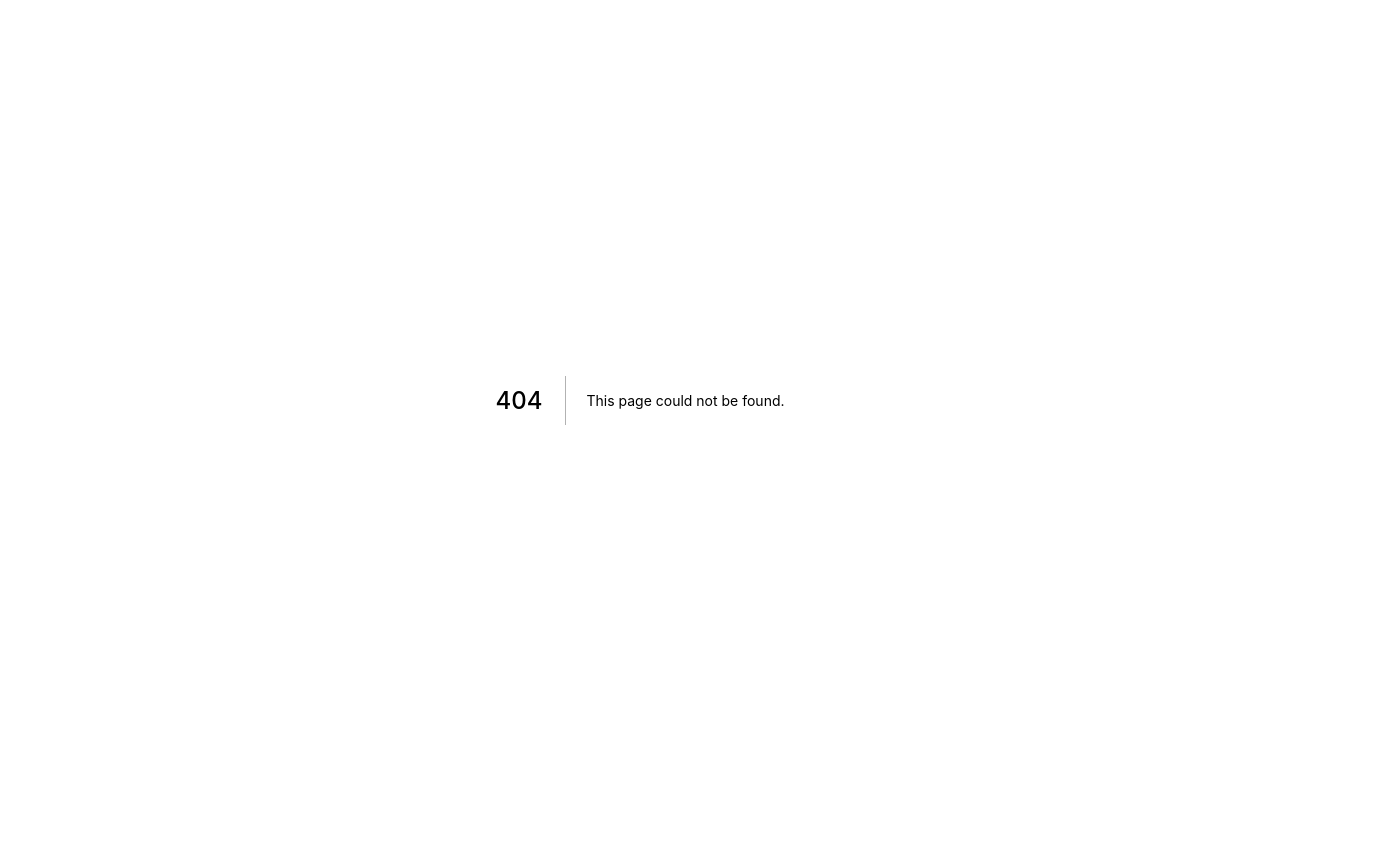
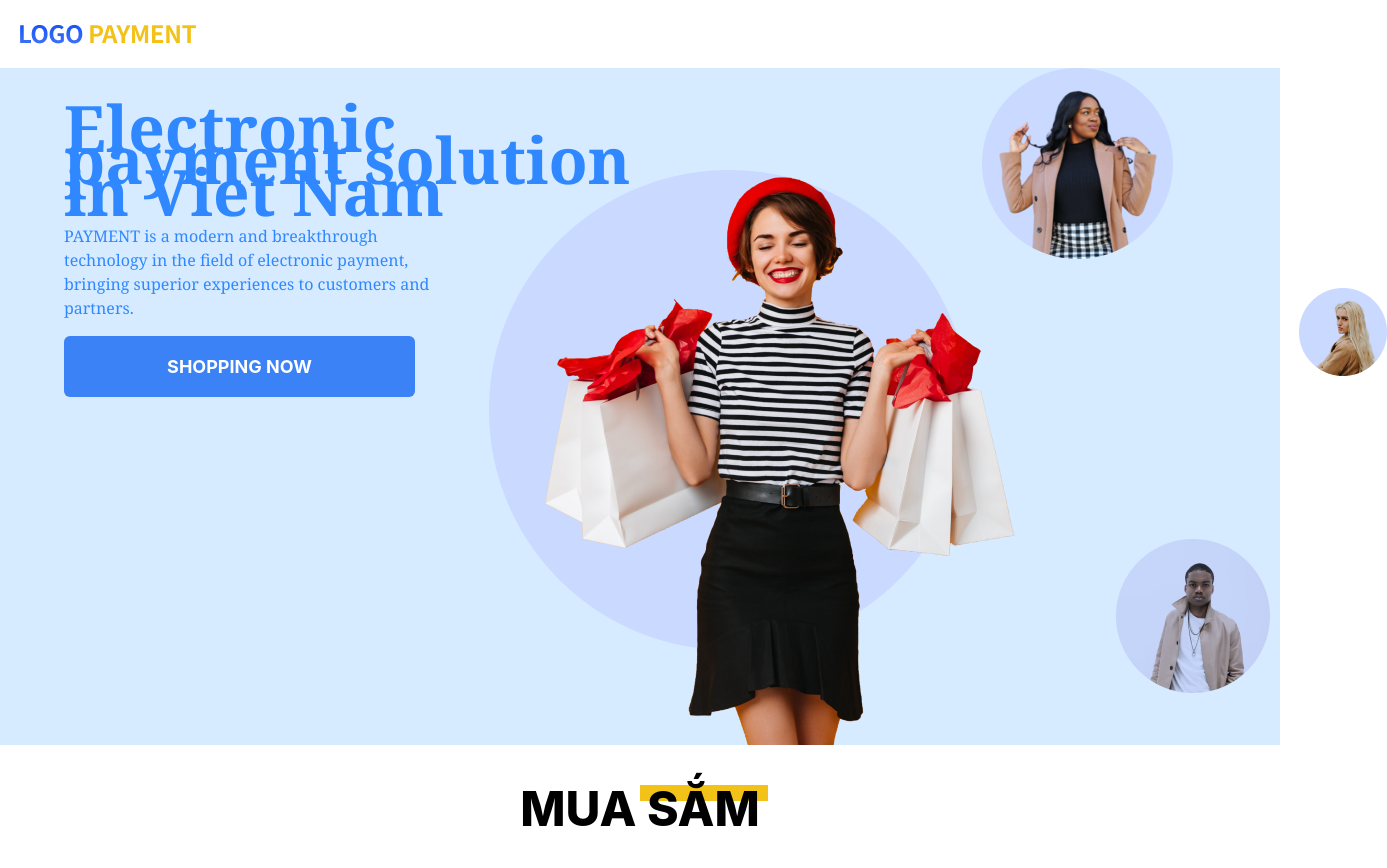
Before and after one commit to hieu26102001/payment, a Next.js app: page /store in a window 1280 px wide. Before the commit this address had no page. Shown: the top 868 px of the page, 1387 px wide, since content can reach past the window. Before the commit the page ends 800 px from the top, so only its background shows below. Built offline with nearby package versions, Linux system fonts and the light colour scheme.

Commit message:
Form Home + Store
dựng form cho trang Home và trang Store

```diff
--- /dev/null
+++ b/components/ads.jsx
@@ -0,0 +1,28 @@
+import { intro } from "../data/globals";
+export default function Intro() {
+  return (
+    <div>
+      <div className="text-center my-10">
+        <span className="h-4 w-32 bg-[#F3C219] absolute mr-3 "> </span>
+        <h1 className=" text-center relative text-5xl font-extrabold">INTRODUCE</h1>
+      </div>
+      <div className = "justify-center">
+      {intro.map((item,index) => {
+        return (
+
+          <div className="grid md:grid-cols-3 my-5">
+              <div className="col-span-2 ml-11">
+            <img className src={item.image} />
+            </div>
+            <div className="mt-32">
+            <h1 className = "font-bold font-serif text-5xl"> {item.title}</h1>
+            <p className = " text-[#717171] font-serif text-2xl"> {item.decription}</p>
+            </div>
+          </div>
+
+
+        );
+      })}</div>
+    </div>
+  );
+}
--- /dev/null
+++ b/components/blog.jsx
@@ -0,0 +1,35 @@
+import { blog } from "../data/globals";
+import React, { useRef, useState } from "react";
+// Import Swiper React components
+import { Swiper, SwiperSlide } from "swiper/react";
+
+// Import Swiper styles
+import "swiper/css";
+import "swiper/css/pagination";
+import { Pagination } from "swiper";
+export default function Blog() {
+  return (
+    <div className="grid grid-cols-3 justify-center">
+      {/* <Swiper
+        spaceBetween={30}
+        pagination={{
+          clickable: true,
+        }}
+        modules={[Pagination]}
+        className="mySwiper"
+      > */}
+        {blog.map((item) => {
+          return (
+            // <SwiperSlide>
+            <div>
+              <img src={item.image} />
+              <h1 className="font-serif"> {item.title}</h1>
+              <p className="font-serif text-[#717171]"> {item.decription}</p>
+            </div>
+            // </SwiperSlide>
+          );
+        })}
+      {/* </Swiper> */}
+    </div>
+  );
+}
--- /dev/null
+++ b/components/partials/banner.jsx
@@ -0,0 +1,25 @@
+import Link from "next/link";
+export default function Banner() {
+  return (
+    <div className=" mx-auto bg-[#D6EBFF]">
+      <div className="top-28 ml-16 absolute z-10 ">
+        <h1 className="text-2xl md:text-[64px] font-bold text-[#2F88FF] md:w-[600px] w-[240px] mb-4 font-serif">
+          Electronic payment solution in Viet Nam
+        </h1>
+        <p className="text-[#2F88FF] mb-4 font-serif w-[200px] md:w-[380px]">
+          PAYMENT is a modern and breakthrough technology in the field of
+          electronic payment, bringing superior experiences to customers and
+          partners.
+        </p>
+        <Link href="/store">
+          <button className="md:block hidden uppercase font-bold rounded-md w-[351px] h-[61px] text-white bg-blue-500 text-lg">
+            {" "}
+            Shopping Now{" "}
+          </button>
+        </Link>
+        <button className = "font-bold text-white rounded-md w-[130px] h-[44px] md:hidden bg-blue-500"> SHOP NOW </button>
+      </div>
+      <img className="top-10 ml-80" src="../Index/Banner.png" />
+    </div>
+  );
+}
--- a/components/partials/header.jsx
+++ b/components/partials/header.jsx
@@ -1,7 +1,7 @@
 
 export default function Header() {
     return (
-        <div className="bg-transparent w-full px-[20px] absolute top-0 py-[24px]">
+        <div className="bg-blue-100 bg-transparent w-full px-[20px] relative top-0 py-[24px]">
             <img src="/LOGO PAYMENT.png" />
         </div>
     )
--- /dev/null
+++ b/components/shopping.jsx
@@ -0,0 +1,24 @@
+import { shop } from "../data/globals";
+
+export default function Shopping() {
+  return (
+    <div>
+      <div className="text-center my-10">
+        <span className="h-4 w-32 bg-[#F3C219] absolute mr-3 "> </span>
+        <h1 className=" text-center relative text-5xl font-extrabold">
+          MUA SẮM
+        </h1>
+      </div>
+      <div className="grid md:grid-cols-4 mx-auto gap-1 grid-cols-2 justify-items-center ">
+        {shop.map((item) => {
+          return (
+            <div className="py-10">
+              <img src={item.image} />
+              <h1 className = " mt-4 text-2xl font-bold font-Notosans"> {item.name}</h1>
+            </div>
+          );
+        })}
+      </div>
+    </div>
+  );
+}
--- /dev/null
+++ b/components/sponsor.jsx
@@ -0,0 +1,20 @@
+import { sponsor } from "../data/globals"
+export default function Sponsor() {
+
+    return (
+        <div className = "grid grid-cols-4 justify-items-center  my-8  ">
+            { sponsor.map( item => {
+                return(
+                   <div>
+                       <img className = "justify-center" src= {item} />
+                       </div>
+                    )
+            })
+
+
+            }
+
+        </div>
+
+    )
+}
--- a/data/globals.jsx
+++ b/data/globals.jsx
@@ -1,24 +1,93 @@
-export const FooterNavigation ={
-    "About us":[
-        {name: "Introduce"},
-        {name: "Company"},
-        {name:'Security'},
-        {name:"Service"},
+export const FooterNavigation = {
+  "About us": [
+    { name: "Introduce" },
+    { name: "Company" },
+    { name: "Security" },
+    { name: "Service" },
   ],
-    "Service":[
-        {name:"Download"},
-        {name:"Campaign"},
-        {name:"Affiliate"}
+  Service: [{ name: "Download" }, { name: "Campaign" }, { name: "Affiliate" }],
+  Support: [
+    { name: "Frequently asked questions" },
+    { name: "Support" },
+    { name: "Policy" },
   ],
-    "Support":[
-        {name:"Frequently asked questions"},
-        {name:"Support"},
-        {name:"Policy"}
-    ]
-}
+};
 export const Media = [
   "/Footer/Facebook.svg",
   "/Footer/Instagram.svg",
   "/Footer/LinkIn.svg",
   "/Footer/Whatsapp.svg",
+];
+export const intro = [
+  {
+    image: "../Index/Intro1.png",
+    title: "Send and spend crypto without fees",
+    decription:
+      "Say goodbye to unfair fees and charges. Pay, send, and receive cryptocurrency — all at no charge.",
+  },
+  {
+    image: "../Index/Intro2.png",
+    title: "Shopping and paying with cryptocurrencies",
+    decription:
+      "Spend cryptocurrency in stores. Or book your travel with crypto on Heyo Trip",
+  },
+  {
+    image: "../Index/Intro3.png",
+    title: "Send crypto to friends and family",
+    decription:
+      "Binance Pay is a fast and secure way to send crypto to your friends and family, all with a single tap.",
+  },
+];
+export const sponsor = [
+  "../Index/Travala.png",
+  "../Index/CrytoRefills.png",
+  "../Index/Uquid.png",
+  "../Index/Coinsbee.png",
+];
+export const blog = [
+  {
+    image: "../Index/Blog1.png",
+    title: "Send and spend crypto without fees",
+    decription:
+      "Shop and pay with crypto anywhere in the world The Binance Card does everything a regular payment card does, and more.",
+  },
+  {
+    image: "../Index/Blog2.png",
+    title: "Send and spend crypto without fees",
+    decription:
+      "Shop and pay with crypto anywhere in the world The Binance Card does everything a regular payment card does, and more.",
+  },
+  {
+    image: "../Index/Blog3.png",
+    title: "Send and spend crypto without fees",
+    decription:
+      "Shop and pay with crypto anywhere in the world The Binance Card does everything a regular payment card does, and more.",
+  },
+];
+export const shop = [
+  {
+    image : "../Store/Travala.png",
+    name: "Travala"
+  },
+  {
+    image : "../Store/Uminer.png",
+    name: "Uminer"
+  },
+  {
+    image : "../Store/Uquid.png",
+    name: "Uquid"
+  },
+  {
+    image : "../Store/Coinbase.png",
+    name: "Coinbase"
+  },
+  {
+    image : "../Store/Bitrefill.png",
+    name: "BitRefills"
+  },
+  {
+    image : "../Store/CrytoRefills.png",
+    name: "CryptoRefills"
+  }
+
 ]
--- a/package.json
+++ b/package.json
@@ -8,10 +8,11 @@
     "lint": "next lint"
   },
   "dependencies": {
-    "next": "12.0.10",
+    "next": "^12.1.0",
     "react": "17.0.2",
     "react-dom": "17.0.2",
-    "recoil": "^0.6.1"
+    "recoil": "^0.6.1",
+    "swiper": "^8.0.6"
   },
   "devDependencies": {
     "autoprefixer": "^10.4.2",
--- a/pages/index.js
+++ b/pages/index.js
@@ -1,16 +1,19 @@
 import Header from '../components/partials/header'
 import Footer from '../components/partials/footer'
 import Layout from '../components/partials/layout'
+import Banner from '../components/partials/banner'
+import Sponsor from '../components/sponsor'
+import Intro from '../components/ads'
+import Blog from '../components/blog'
 
 
 export default function Home() {
   return (
     <Layout>
-
-        <div className='bg-blue-100'>
-          <img className='mx-auto' src="/Index/Banner.png"/>
-        </div>
-
+        <Banner/>
+        <Sponsor/>
+        <Intro/>
+        <Blog/>
     </Layout>
   )
 }
--- /dev/null
+++ b/pages/store.js
@@ -0,0 +1,15 @@
+import Banner from "../components/partials/banner";
+import Footer from "../components/partials/footer";
+import Header from "../components/partials/header";
+import Shopping from "../components/shopping";
+
+export default function Store() {
+  return (
+    <div>
+      <Header />
+      <Banner />
+      <Shopping />
+      <Footer/>
+    </div>
+  );
+}
--- a/styles/globals.css
+++ b/styles/globals.css
@@ -17,3 +17,34 @@ a {
 @tailwind base;
 @tailwind components;
 @tailwind utilities;
+.swiper {
+  width: 100%;
+  height: 100%;
+}
+
+.swiper-slide {
+  text-align: center;
+  font-size: 18px;
+  background: #fff;
+
+  /* Center slide text vertically */
+  display: -webkit-box;
+  display: -ms-flexbox;
+  display: -webkit-flex;
+  display: flex;
+  -webkit-box-pack: center;
+  -ms-flex-pack: center;
+  -webkit-justify-content: center;
+  justify-content: center;
+  -webkit-box-align: center;
+  -ms-flex-align: center;
+  -webkit-align-items: center;
+  align-items: center;
+}
+
+.swiper-slide img {
+  display: block;
+  width: 100%;
+  height: 100%;
+  object-fit: cover;
+}
```
Also changed, not shown: 1 other file (tests, documents, lock files or other folders). Lines whose indentation alone changed are shown as unchanged.
